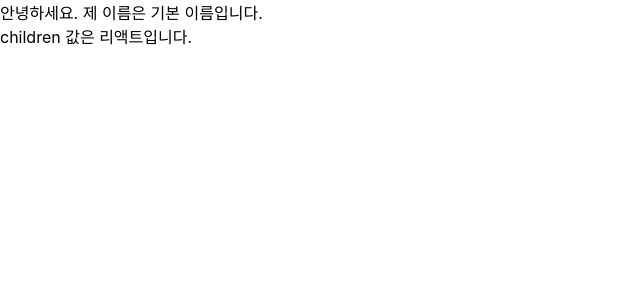
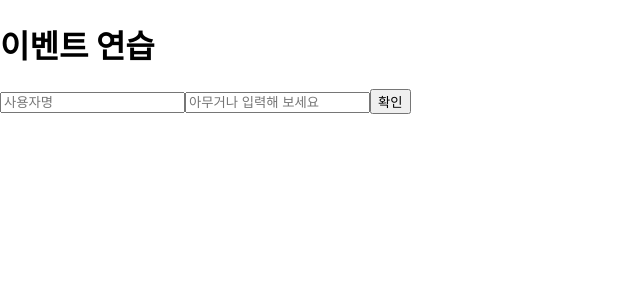
Before and after one commit to qkrthdus605/Hello_React, a React (Create React App) app: page / in a window 1280 px wide. Shown: the top 300 px of the page, without its empty margins (0-640 px from the left). Built offline with nearby package versions, Linux system fonts and the light colour scheme.

Commit message:
실습 : Event Handling

```diff
--- a/src/App.js
+++ b/src/App.js
@@ -1,9 +1,9 @@
 import React from 'react';
-import MyComponent from './MyComponent';
+import EventPractice from './EventPractice';
 
 const App = () => {
   return (
-    <MyComponent>리액트</MyComponent>
+    <EventPractice />
   );
 }
 
--- /dev/null
+++ b/src/EventPractice.js
@@ -0,0 +1,55 @@
+import React, { Component } from 'react';
+
+class EventPractice extends Component{
+
+  state ={
+    username: '',
+    message: ''
+  }
+
+  handleChange = (e) =>{
+    this.setState({
+      [e.target.name]: e.target.value
+    });
+  }
+
+  handleClick = () => {
+    alert(this.state.username + ':' + this.state.message);
+    this.setState({
+      username: '',
+      message: ''
+    });
+  }
+
+  handleKeyPress = (e) => {
+    if(e.key === 'Enter'){
+      this.handleClick();
+    }
+  }
+
+  render(){
+    return(
+      <div>
+        <h1>이벤트 연습</h1>
+        <input
+          type = "text"
+          name = "username"
+          placeholder = "사용자명"
+          value = {this.state.username}
+          onChange = {this.handleChange}
+        />
+        <input
+          type = "text"
+          name = "message"
+          placeholder = "아무거나 입력해 보세요"
+          value = {this.state.message}
+          onChange = {this.handleChange}
+          onKeyPress = {this.handleKeyPress}
+        />
+        <button onClick={this.handleClick}>확인</button>
+      </div>
+    );
+  }
+}
+
+export default EventPractice;
```
